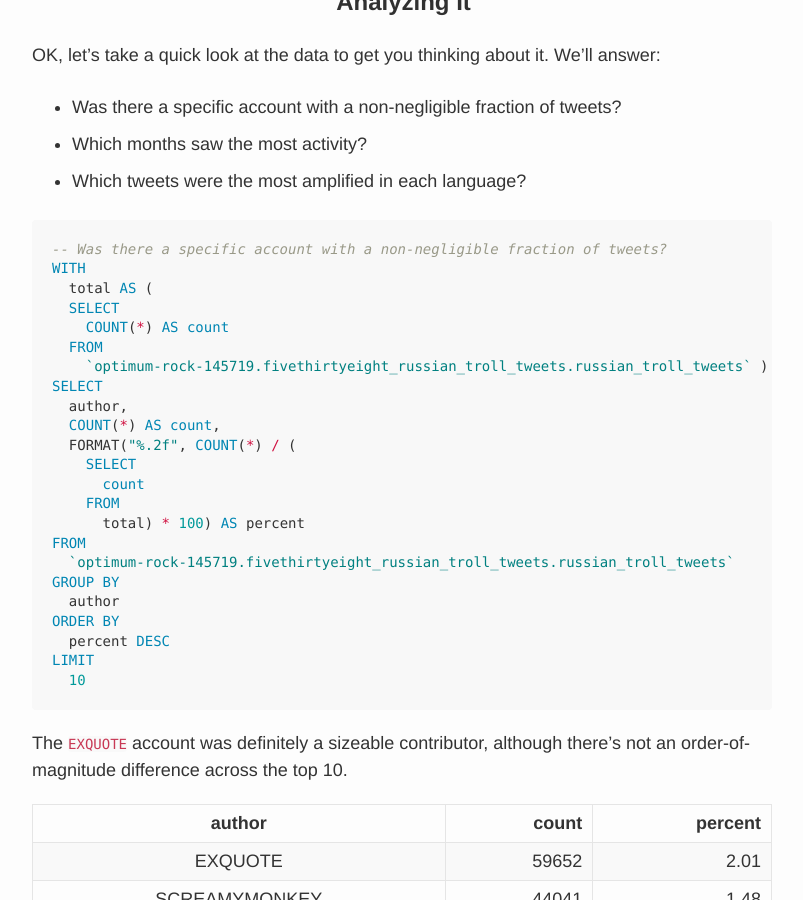
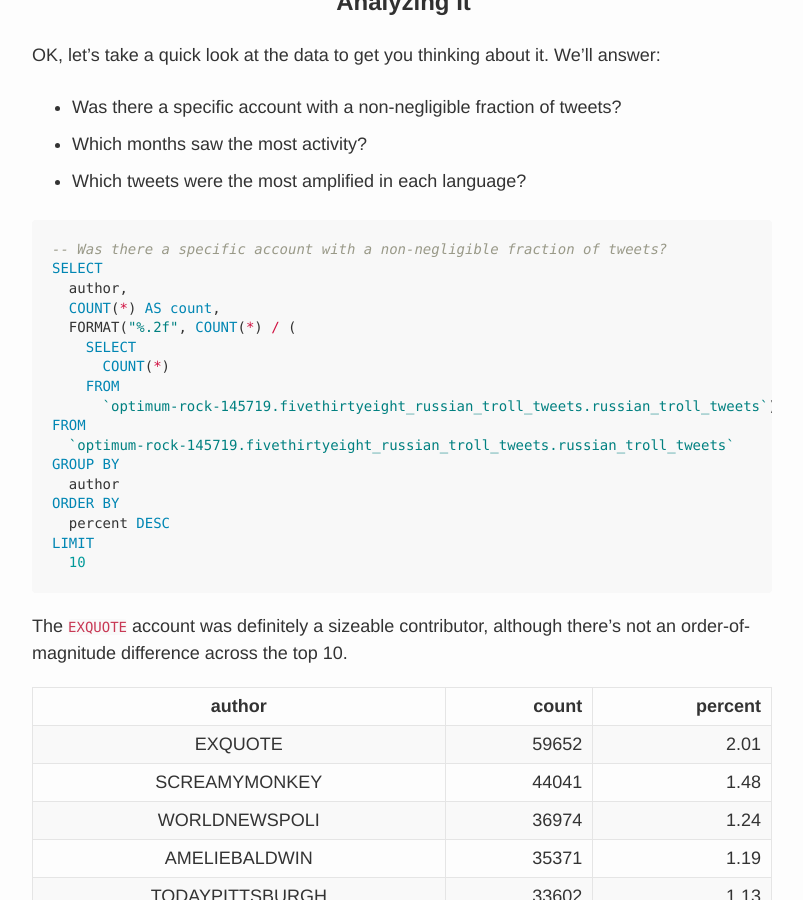
Before and after one commit to elithrar/elithrar.github.io, a Jekyll site: the page built from _posts/2018-08-01-diving-into-fivethirtyeight-troll-tweets-bigquery.md, in a window 1280 px wide and 900 px high, scrolled down 2030 px. Shown: the whole window, without its empty margins (238-1041 px from the left). Built offline with Jekyll 4.4.1, drawn with Linux system fonts in a browser that asks for light colours.

Commit message:
Fix typo

````diff
--- a/_posts/2018-08-01-diving-into-fivethirtyeight-troll-tweets-bigquery.md
+++ b/_posts/2018-08-01-diving-into-fivethirtyeight-troll-tweets-bigquery.md
@@ -56,20 +56,14 @@ OK, let's take a quick look at the data to get you thinking about it. We'll answ
 
 ```sql
 -- Was there a specific account with a non-negligible fraction of tweets?
-WITH
-  total AS (
-  SELECT
-    COUNT(*) AS count
-  FROM
-    `optimum-rock-145719.fivethirtyeight_russian_troll_tweets.russian_troll_tweets` )
 SELECT
   author,
   COUNT(*) AS count,
   FORMAT("%.2f", COUNT(*) / (
     SELECT
-      count
+      COUNT(*)
     FROM
-      total) * 100) AS percent
+      `optimum-rock-145719.fivethirtyeight_russian_troll_tweets.russian_troll_tweets`) * 100) AS percent
 FROM
   `optimum-rock-145719.fivethirtyeight_russian_troll_tweets.russian_troll_tweets`
 GROUP BY
````
